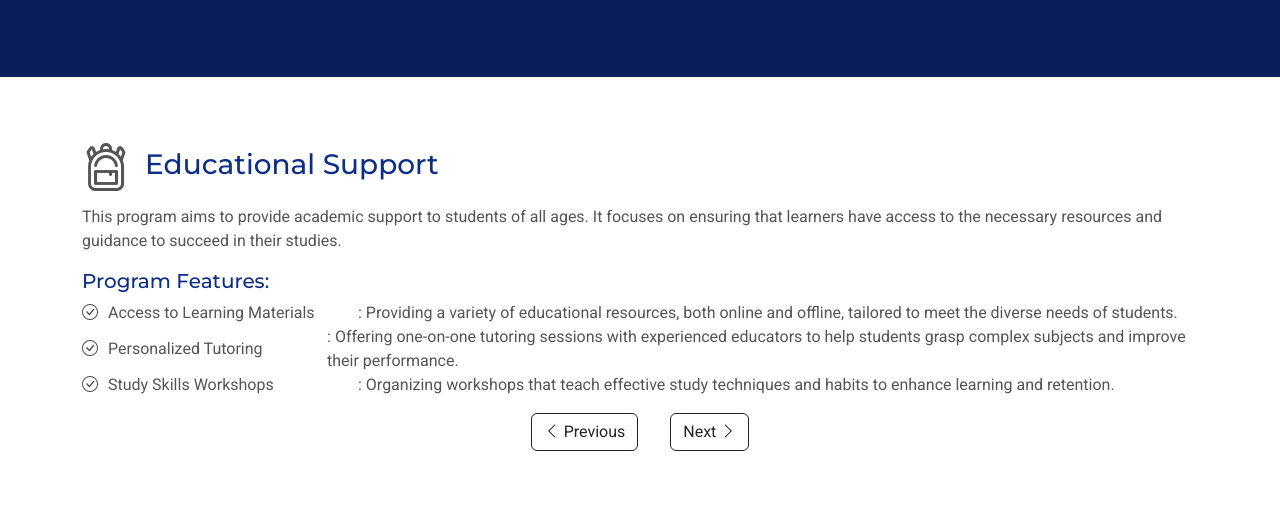
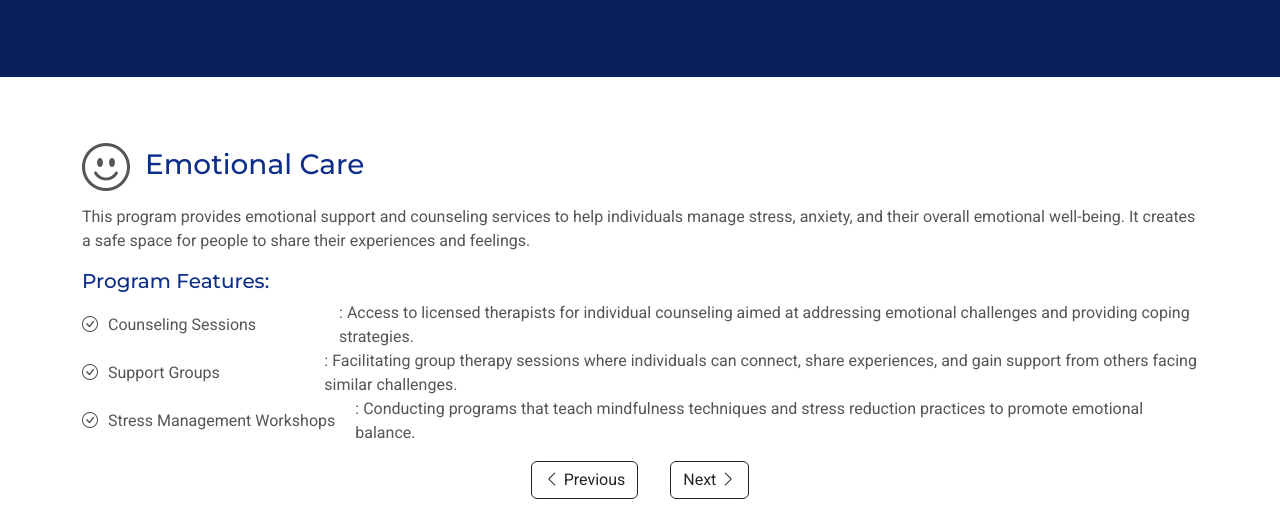
Before and after one commit to FadliBilal/PaudsTeam_WebDesign, a plain HTML site: page program-details.html in a window 1280 px wide. Both pictures are taken after a click on the button "Next". Shown: the part 292-800 px from the top of the page. Drawn offline with Linux system fonts and the light colour scheme.

Commit message:
#28 - update programs

```diff
--- a/assets/js/main.js
+++ b/assets/js/main.js
@@ -201,36 +201,43 @@
     });
   });
 
-  let currentProgram = 0;
+  function updatePrograms() {
     const programs = document.querySelectorAll('.program-item');
     const prevBtn = document.getElementById('prev-btn');
     const nextBtn = document.getElementById('next-btn');
+    let currentProgram = 0;
 
+    // Fungsi untuk mengatur tampilan program berdasarkan index
     function showProgram(index) {
       programs.forEach((program, i) => {
-      program.classList.remove('active');
-      if (i === index) {
-        program.classList.add('active');
-      }
+        program.style.display = i === index ? 'block' : 'none';
       });
+
+      // Mengatur status tombol Previous dan Next
       prevBtn.disabled = index === 0;
       nextBtn.disabled = index === programs.length - 1;
     }
 
-  nextBtn.addEventListener('click', () => {
+    // Event listener untuk Previous button
+    prevBtn.addEventListener('click', function() {
+      if (currentProgram > 0) {
+        currentProgram--;
+        showProgram(currentProgram);
+      }
+    });
+
+    // Event listener untuk Next button
+    nextBtn.addEventListener('click', function() {
       if (currentProgram < programs.length - 1) {
         currentProgram++;
         showProgram(currentProgram);
       }
     });
 
-  prevBtn.addEventListener('click', () => {
-    if (currentProgram > 0) {
-      currentProgram--;
+    // Panggil untuk menampilkan program pertama
     showProgram(currentProgram);
   }
-  });
 
-  showProgram(currentProgram);
-
+  // Panggil fungsi updatePrograms saat DOM sudah siap
+  document.addEventListener('DOMContentLoaded', updatePrograms);
 })();
--- a/program-details.html
+++ b/program-details.html
@@ -60,7 +60,7 @@
       </div>
       <div class="container">
         <div id="programs-content" data-aos="fade-up" data-aos-delay="200">
-          <div class="program-item active" id="program-1">
+          <div class="program-item active" id="educational-support">
             <div class="d-flex align-items-center">
               <i class="bi bi-backpack3 icon-program"></i>
               <h3>Educational Support</h3>
@@ -89,7 +89,7 @@
             </ul>
           </div>
 
-          <div class="program-item" id="program-2" style="display: none;">
+          <div class="program-item" id="emotional-care">
             <div class="d-flex align-items-center">
               <i class="bi bi-emoji-smile icon-program"></i>
               <h3>Emotional Care</h3>
@@ -119,7 +119,7 @@
             </ul>
           </div>
 
-          <div class="program-item" id="program-3" style="display: none;">
+          <div class="program-item" id="skill-development">
             <div class="d-flex align-items-center">
               <i class="bi bi-graph-up icon-program"></i>
               <h3>Skill Development</h3>
@@ -147,7 +147,7 @@
               </li>
             </ul>
           </div>
-          <div class="program-item" id="program-4" style="display: none;">
+          <div class="program-item" id="health-initiatives">
             <div class="d-flex align-items-center">
               <i class="bi bi-file-medical icon-program"></i>
               <h3>Health Initiatives</h3>
```
Lines whose indentation alone changed are shown as unchanged.
